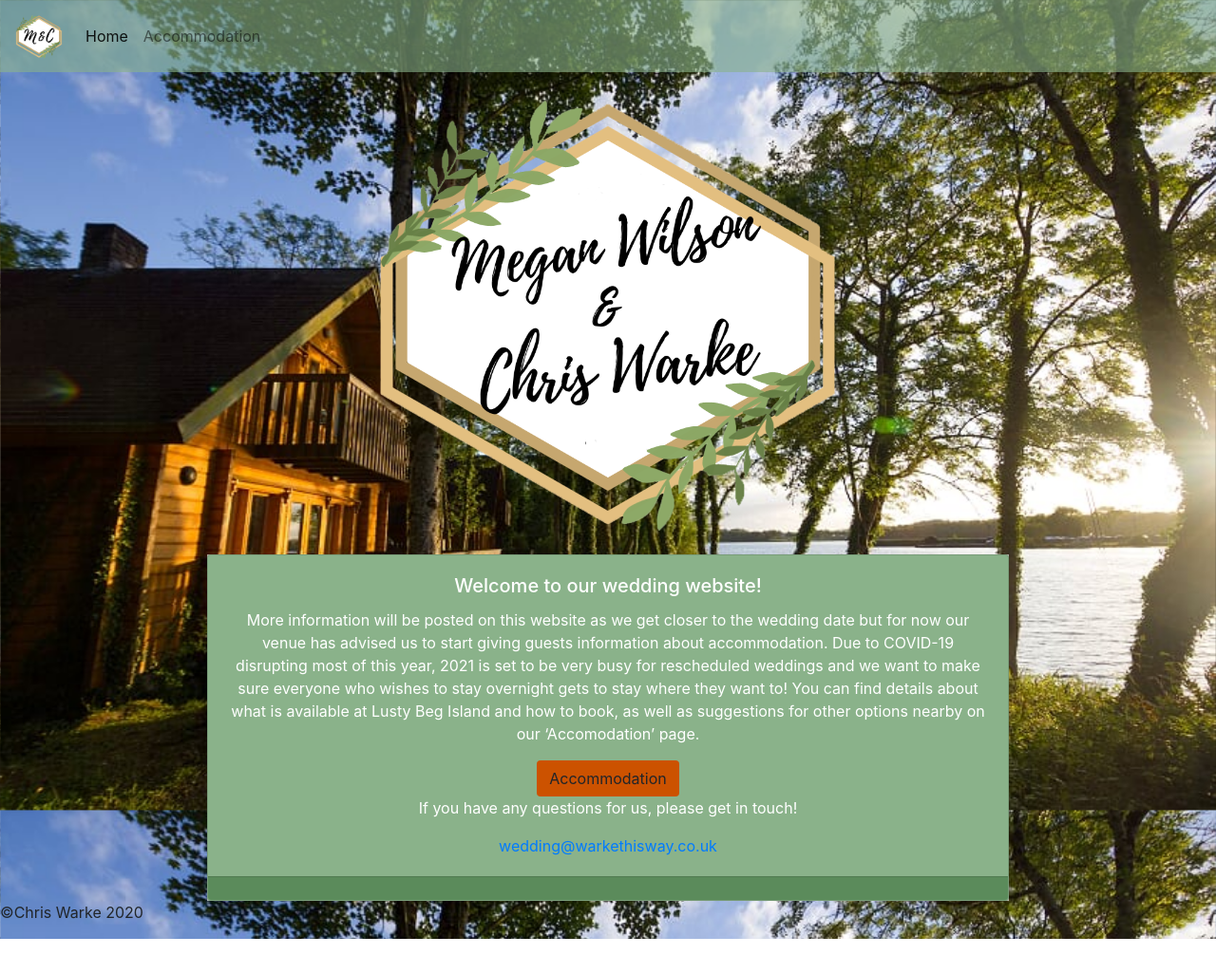
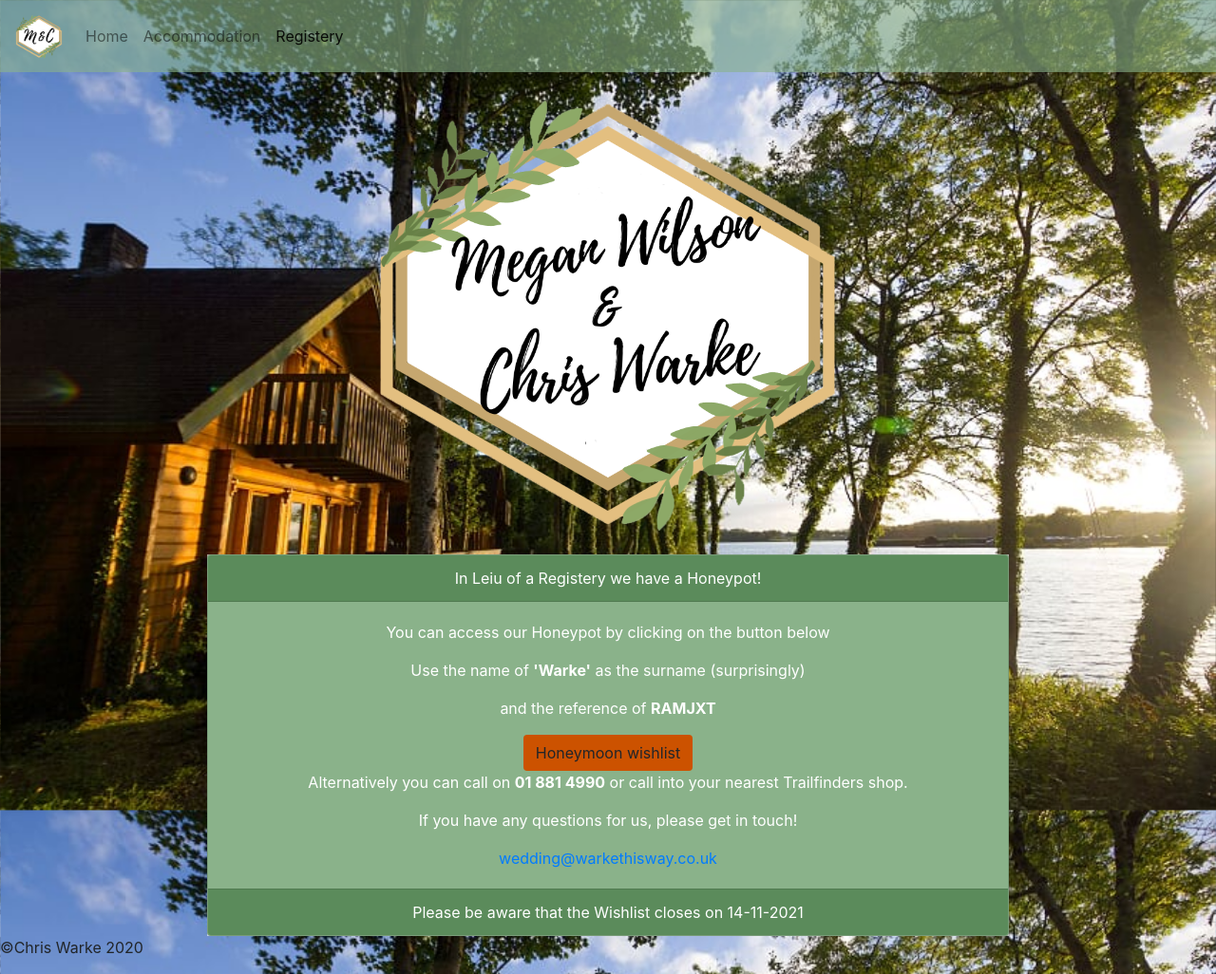
Before and after one commit to ColourSpunk/ColourSpunk, a plain HTML site: page registery.html in a window 1280 px wide. Shown: the whole page at 95% size. Before the commit the page ends 989 px from the top, so only its background shows below. Drawn offline with nearby package versions, Linux system fonts and the light colour scheme.

Commit message:
Renameing and content changes on the registery page

```diff
--- a/honeypot.html
+++ b/registery.html
@@ -29,9 +29,10 @@
                     </button>
                     <div class="collapse navbar-collapse" id="navbarNavAltMarkup">
                         <div class="navbar-nav">
-                            <a class="nav-item nav-link active" href="index.html">Home <span
-                                    class="sr-only">(current)</span></a>
+                            <a class="nav-item nav-link" href="index.html">Home </a>
                             <a class="nav-item nav-link" href="Accom.html">Accommodation </a>
+                            <a class="nav-item nav-link active" href="registery.html">Registery<span
+                                class="sr-only">(current)</span></a>
                         </div>
                     </div>
                 </nav>
@@ -54,20 +55,21 @@
 
 
                 <div class="card text-center greenish">
+                    <div class="card-header greenish-dark">In Leiu of a Registery we have a Honeypot!
+                    </div>
                     <div class="card-body">
-                      <h5 class="card-title">Welcome to our wedding website!</h5>
-                      <p class="card-text">More information will be posted on this website as we get closer to the wedding date but for now
-                        our venue has advised us to start giving guests information about accommodation. Due to COVID-19
-                        disrupting most of this year, 2021 is set to be very busy for rescheduled weddings and we want to
-                        make sure everyone who wishes to stay overnight gets to stay where they want to!
-                        You can find details about what is available at Lusty Beg Island and how to book, as well as
-                        suggestions for other options nearby on our ‘Accomodation’ page.</p>
-                      <a href="Accom.html" class="btn orange">Accommodation</a>
+                      <p class="card-text">You can access our Honeypot by clicking on the button below </p>
+                         <p> Use the name of <b>'Warke'</b> as the surname (surprisingly)</p>
+
+
+                      <p>and the reference of <b>RAMJXT</b></p>
+                      <a href="https://www.trailfinders.ie/wishlist#/" class="btn orange">Honeymoon wishlist</a>
+                      <p>Alternatively you can call on <b>01 881 4990</b> or call into your nearest Trailfinders shop.</p>
                       <p>If you have any questions for us, please get in touch! </p>
                         <a href="mailto:wedding@warkethisway.co.uk">wedding@warkethisway.co.uk</a>
 
                     </div>
-                    <div class="card-footer greenish-dark" id="timer">
+                    <div class="card-footer greenish-dark">Please be aware that the Wishlist closes on 14-11-2021
 
                     </div>
                   </div>
```
